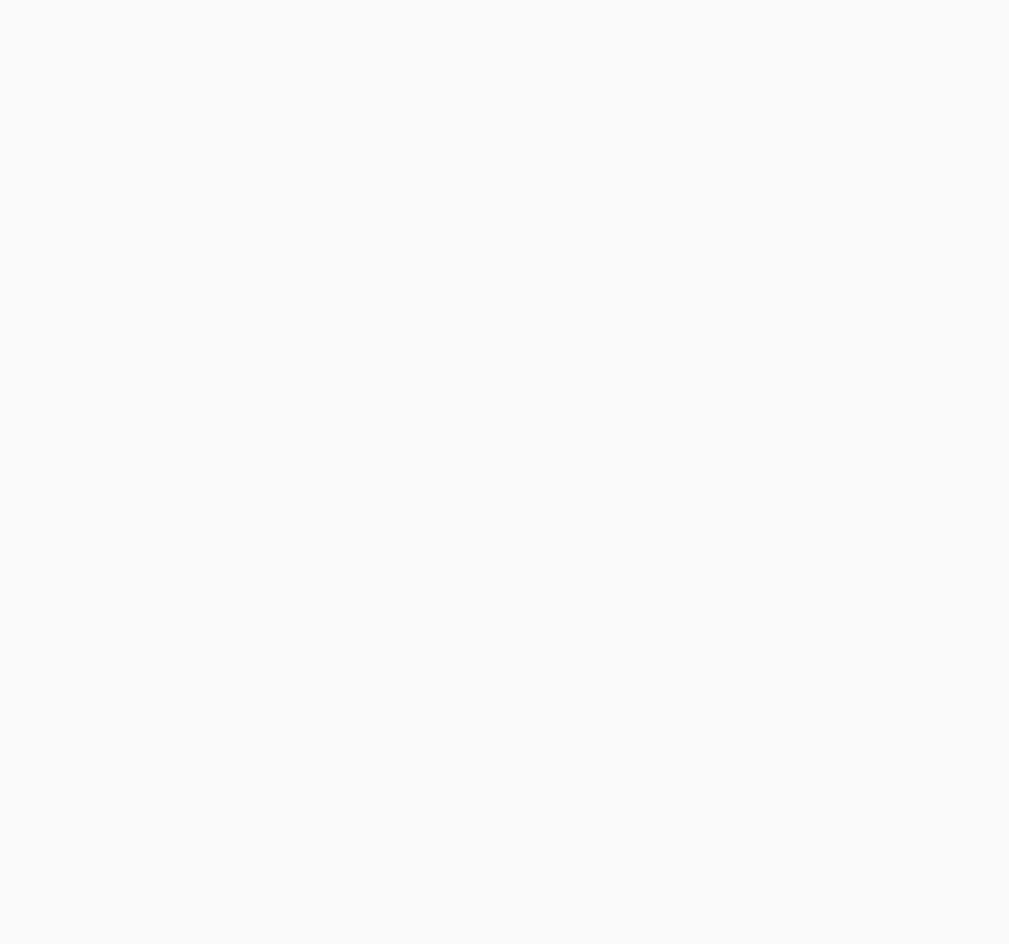
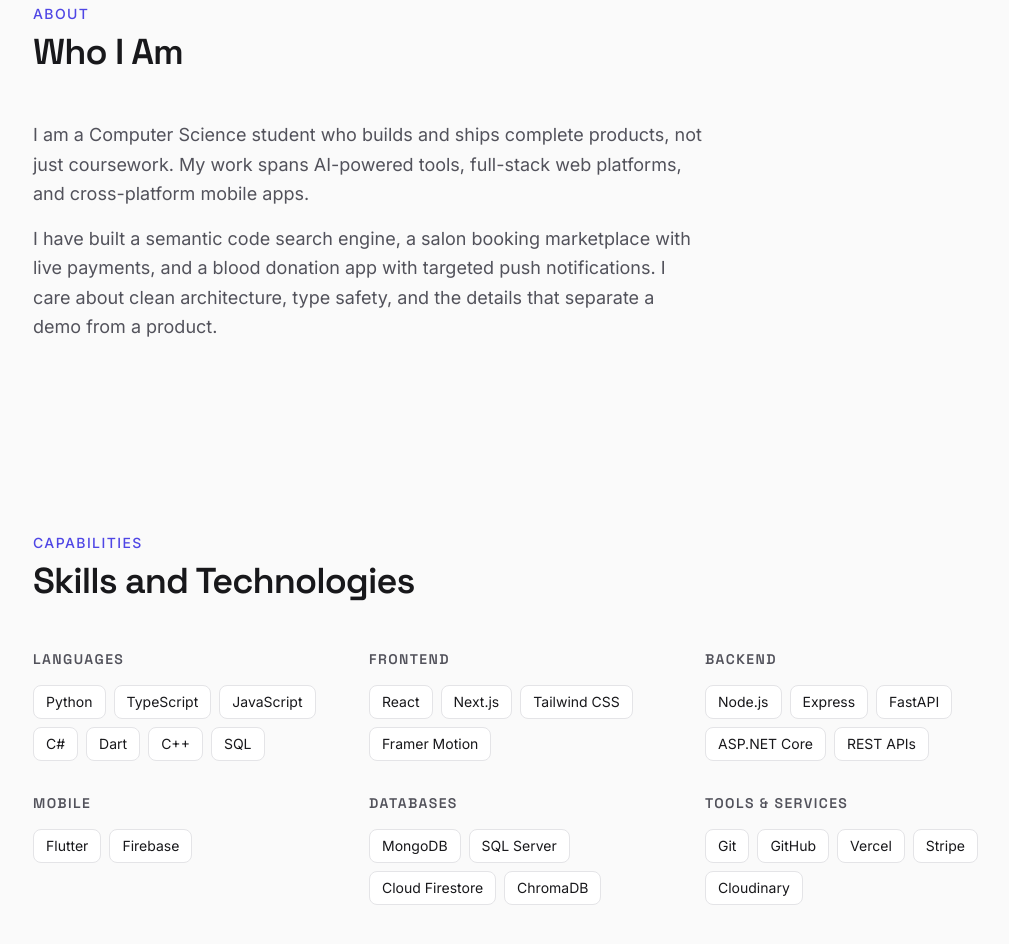
Before and after one commit to Okasha-Chaudhry/portfolio, a Next.js app: page / in a window 1280 px wide. Shown: the part 1520-2464 px from the top of the page, without its empty margins (119-1128 px from the left). Before the commit the page ends 1428 px from the top, so only its background shows below. Built offline with nearby package versions, Linux system fonts and the light colour scheme.

Commit message:
feat: add skills and about sections with categorized tech stack

```diff
--- a/src/app/page.tsx
+++ b/src/app/page.tsx
@@ -1,11 +1,15 @@
 import { Hero } from "@/components/sections/Hero";
 import { Projects } from "@/components/sections/Projects";
+import { About } from "@/components/sections/About";
+import { Skills } from "@/components/sections/Skills";
 
 export default function Home() {
   return (
     <main>
       <Hero />
       <Projects />
+      <About />
+      <Skills />
     </main>
   );
 }
--- /dev/null
+++ b/src/components/sections/About.tsx
@@ -0,0 +1,18 @@
+"use client";
+
+import { motion } from "framer-motion";
+import { SectionTitle } from "@/components/ui/SectionTitle";
+
+export function About() {
+  return (
+    <section id="about" className="py-24">
+      <div className="mx-auto max-w-5xl px-6">
+        <SectionTitle eyebrow="About" title="Who I Am" />
+        <motion.div initial={{ opacity: 0, y: 24 }} whileInView={{ opacity: 1, y: 0 }} viewport={{ once: true, amount: 0.3 }} transition={{ duration: 0.5, ease: "easeOut" }} className="max-w-2xl space-y-4 text-base leading-relaxed text-muted sm:text-lg">
+          <p>I am a Computer Science student who builds and ships complete products, not just coursework. My work spans AI-powered tools, full-stack web platforms, and cross-platform mobile apps.</p>
+          <p>I have built a semantic code search engine, a salon booking marketplace with live payments, and a blood donation app with targeted push notifications. I care about clean architecture, type safety, and the details that separate a demo from a product.</p>
+        </motion.div>
+      </div>
+    </section>
+  );
+}
--- /dev/null
+++ b/src/components/sections/Skills.tsx
@@ -0,0 +1,31 @@
+"use client";
+
+import { motion } from "framer-motion";
+import { SectionTitle } from "@/components/ui/SectionTitle";
+import { skills, skillCategories } from "@/data/skills";
+
+export function Skills() {
+  return (
+    <section id="skills" className="py-24">
+      <div className="mx-auto max-w-5xl px-6">
+        <SectionTitle eyebrow="Capabilities" title="Skills and Technologies" />
+        <div className="grid gap-8 sm:grid-cols-2 lg:grid-cols-3">
+          {skillCategories.map((cat, i) => {
+            const items = skills.filter((s) => s.category === cat.key);
+            if (items.length === 0) return null;
+            return (
+              <motion.div key={cat.key} initial={{ opacity: 0, y: 24 }} whileInView={{ opacity: 1, y: 0 }} viewport={{ once: true, amount: 0.3 }} transition={{ delay: i * 0.08, duration: 0.45, ease: "easeOut" }}>
+                <h3 className="mb-4 font-display text-sm font-semibold uppercase tracking-widest text-muted">{cat.label}</h3>
+                <ul className="flex flex-wrap gap-2">
+                  {items.map((skill) => (
+                    <li key={skill.name} className="rounded-lg border border-border bg-surface px-3 py-1.5 text-sm transition-colors hover:border-accent/50">{skill.name}</li>
+                  ))}
+                </ul>
+              </motion.div>
+            );
+          })}
+        </div>
+      </div>
+    </section>
+  );
+}
--- /dev/null
+++ b/src/data/skills.ts
@@ -0,0 +1,40 @@
+import type { Skill } from "@/types";
+
+export const skills: Skill[] = [
+  { name: "Python", category: "languages" },
+  { name: "TypeScript", category: "languages" },
+  { name: "JavaScript", category: "languages" },
+  { name: "C#", category: "languages" },
+  { name: "Dart", category: "languages" },
+  { name: "C++", category: "languages" },
+  { name: "SQL", category: "languages" },
+  { name: "React", category: "frontend" },
+  { name: "Next.js", category: "frontend" },
+  { name: "Tailwind CSS", category: "frontend" },
+  { name: "Framer Motion", category: "frontend" },
+  { name: "Node.js", category: "backend" },
+  { name: "Express", category: "backend" },
+  { name: "FastAPI", category: "backend" },
+  { name: "ASP.NET Core", category: "backend" },
+  { name: "REST APIs", category: "backend" },
+  { name: "Flutter", category: "mobile" },
+  { name: "Firebase", category: "mobile" },
+  { name: "MongoDB", category: "database" },
+  { name: "SQL Server", category: "database" },
+  { name: "Cloud Firestore", category: "database" },
+  { name: "ChromaDB", category: "database" },
+  { name: "Git", category: "tools" },
+  { name: "GitHub", category: "tools" },
+  { name: "Vercel", category: "tools" },
+  { name: "Stripe", category: "tools" },
+  { name: "Cloudinary", category: "tools" },
+];
+
+export const skillCategories: { key: Skill["category"]; label: string }[] = [
+  { key: "languages", label: "Languages" },
+  { key: "frontend", label: "Frontend" },
+  { key: "backend", label: "Backend" },
+  { key: "mobile", label: "Mobile" },
+  { key: "database", label: "Databases" },
+  { key: "tools", label: "Tools & Services" },
+];
```
